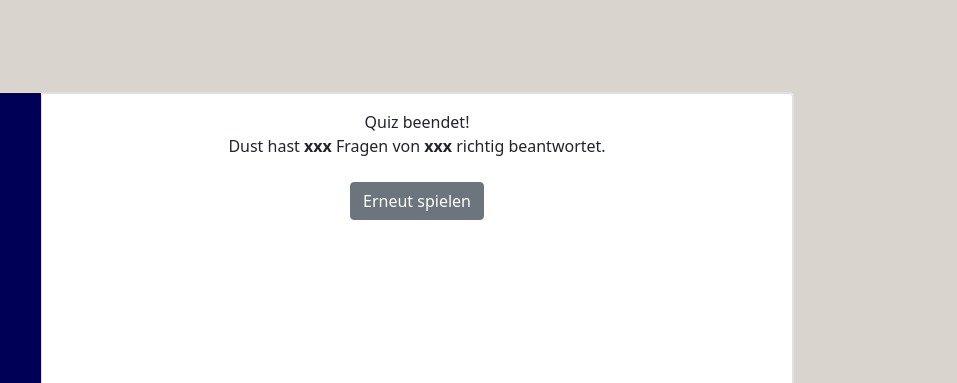
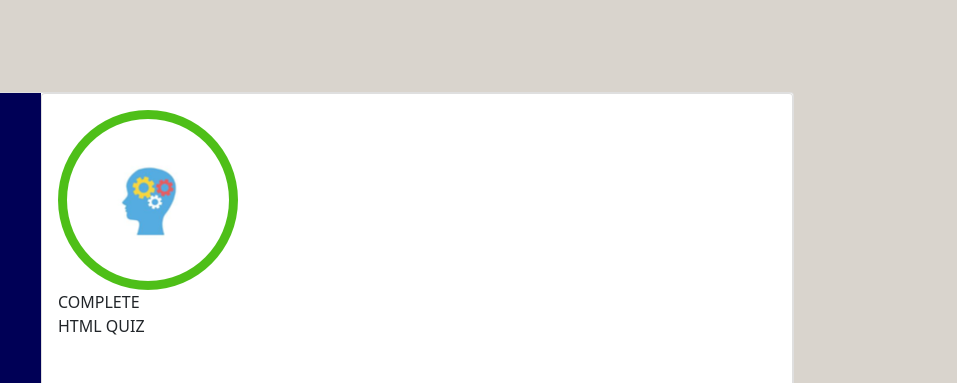
Before and after one commit to JohnTwiiX/QuizzApp, a website: page index.html in a window 1280 px wide. Shown: the part 90-473 px from the top of the page, 323-1280 px from the left. Drawn offline with nearby package versions, Linux system fonts and the light colour scheme.

Commit message:
added 50% from new design

```diff
--- a/index.html
+++ b/index.html
@@ -54,7 +54,22 @@
 
                 <!-- ############################################################################################## ENDSCREEN ####################################################################################################################### -->
                 <div class="card-body" id="end-screen" style="">
-                    <div class="text-center">
+                    <img src="QuizappImg/brain result.png">
+                    <div>
+                        <span>COMPLETE</span><br>
+                        <span>HTML QUIZ</span>
+                    </div>
+
+
+
+
+
+
+
+
+
+
+                    <!-- <div class="text-center">
                         Quiz beendet!
                     </div>
 
@@ -64,7 +79,7 @@
 
                     <div class="button-row">
                         <button onclick="restartGame()" class="btn btn-secondary" id="">Erneut spielen</button>
-                    </div>
+                    </div> -->
                 </div>
 
                 <!-- ############################################################################################ QUIZZAPP FRAGE SCREEN #################################################################################################################### -->
```
